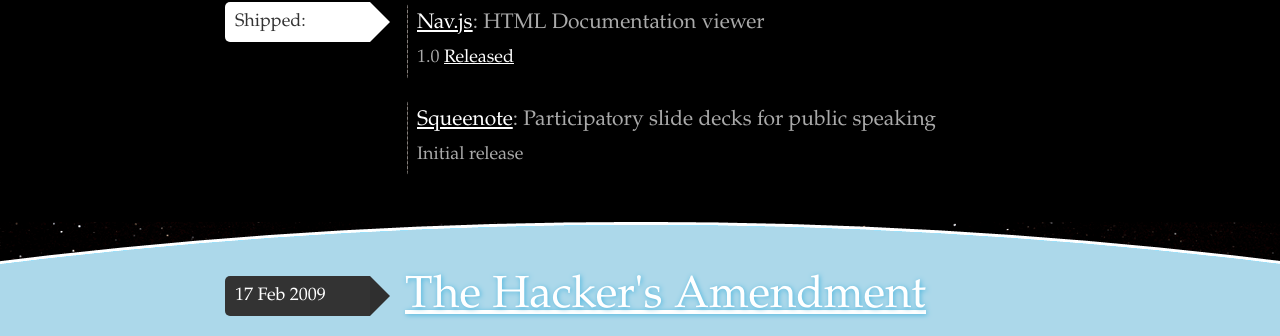
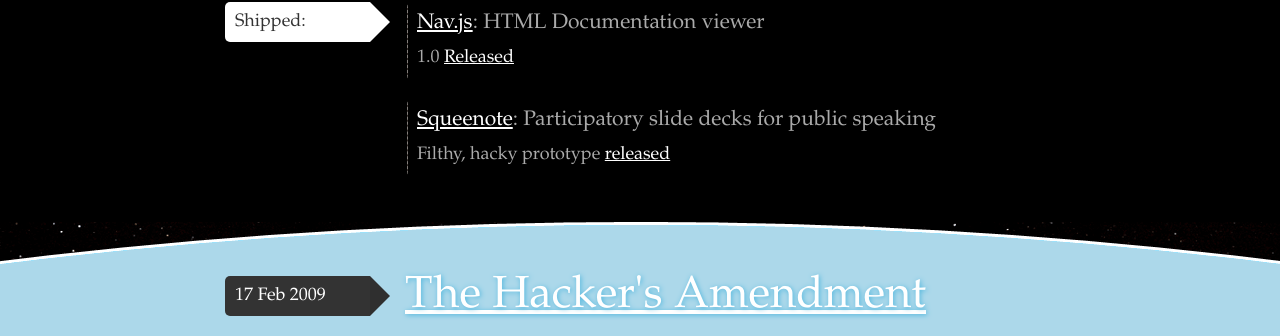
Before and after one commit to julesfern/angryamoeba.co.uk, a Jekyll site: the page built from src/_posts/2009-02-17-The-Hacker-s-Amendment.html, in a window 1280 px wide. Shown: the part 355-691 px from the top of the page. Built offline with Jekyll 4.4.1, drawn with Linux system fonts in a browser that asks for light colours; nearby versions of some CDN libraries; comment, search, counter and statistics services are not loaded.

Commit message:
Add squeenote link

```diff
--- a/src/_includes/projects.html
+++ b/src/_includes/projects.html
@@ -36,7 +36,7 @@
         <a href="http://danski.github.com/squeenote">Squeenote</a>:
         Participatory slide decks for public speaking
       </h3>
-      <p class="wip-task">Initial release</p>
+      <p class="wip-task">Filthy, hacky prototype <a href="/squeenote-presentations-done-live-with-html5/">released</a></p>
       <span class="progress" data-progress="100%"></span>
     </li>
   </ul>
```
